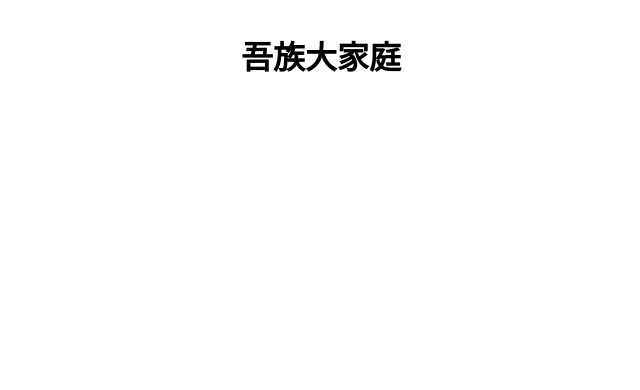
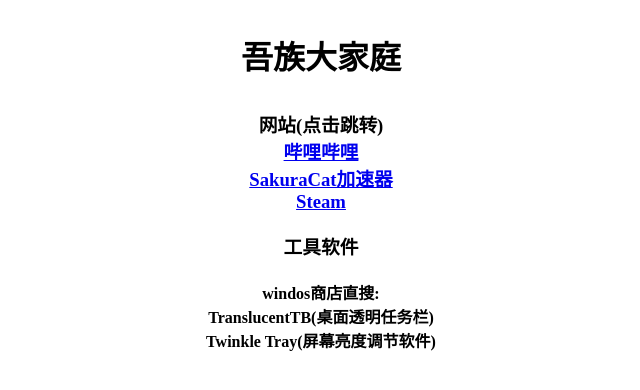
Before and after one commit to 2361768642/2361768642.github.io, a plain HTML site: page index.html in a window 1280 px wide. Shown: the whole page, without its empty margins (319-959 px from the left). Drawn offline with Linux system fonts and the light colour scheme.

Commit message:
Add files via upload

```diff
--- a/index.html
+++ b/index.html
@@ -7,5 +7,17 @@
 </head>
 <body>
 <h1><p align="center">吾族大家庭</p></h1>
+<h3><p align="center">
+    网站(点击跳转) <br>
+    <a href="https://www.bilibili.com/">哔哩哔哩</a> <br>
+    <a href="https://dokidokiweb.com">SakuraCat加速器</a> <br>
+    <a href="https://store.steampowered.com/">Steam</a> <br></p>
+</h3>
+<h3><p align="center">工具软件</p></h3>
+<h4><p align="center">
+    windos商店直搜:<br>
+    TranslucentTB(桌面透明任务栏) <br>
+    Twinkle Tray(屏幕亮度调节软件) <br></p>
+</h4>
 </body>
 </html>
```
